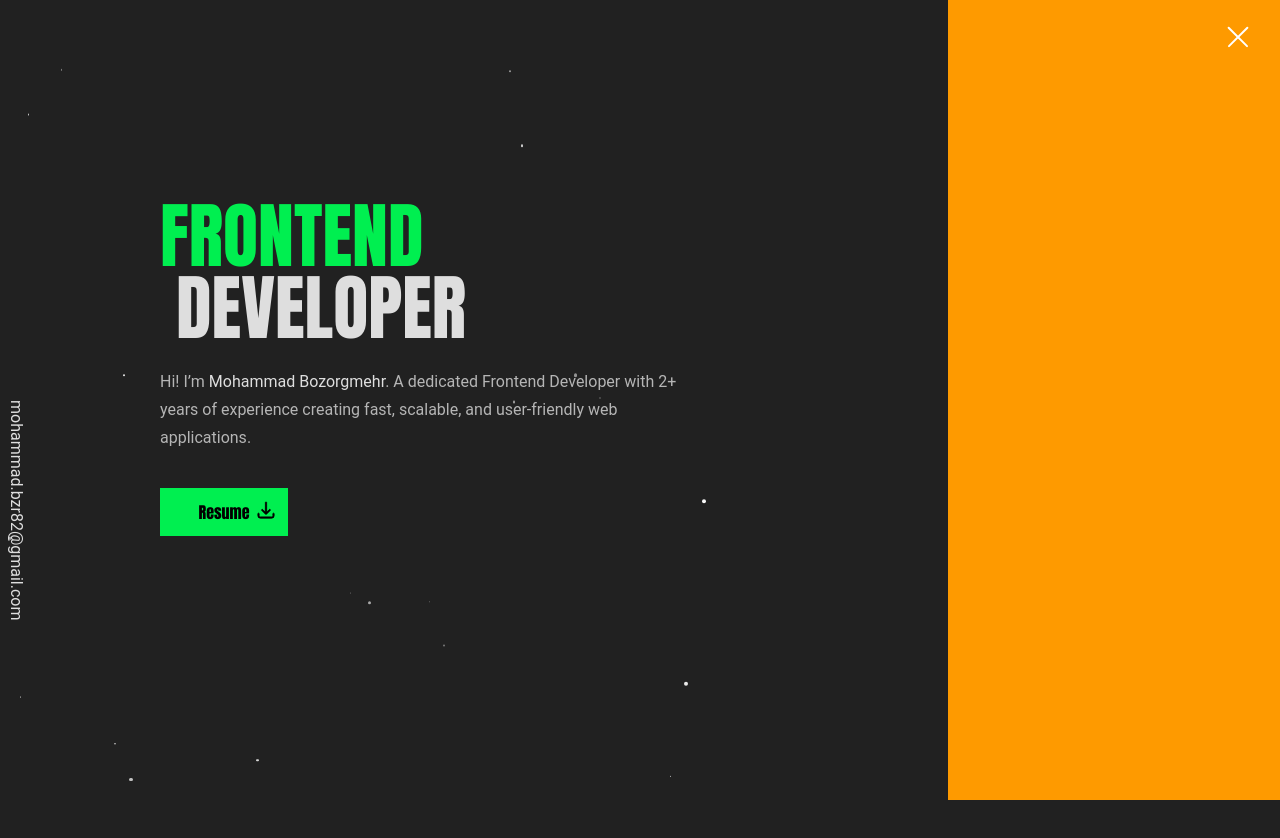
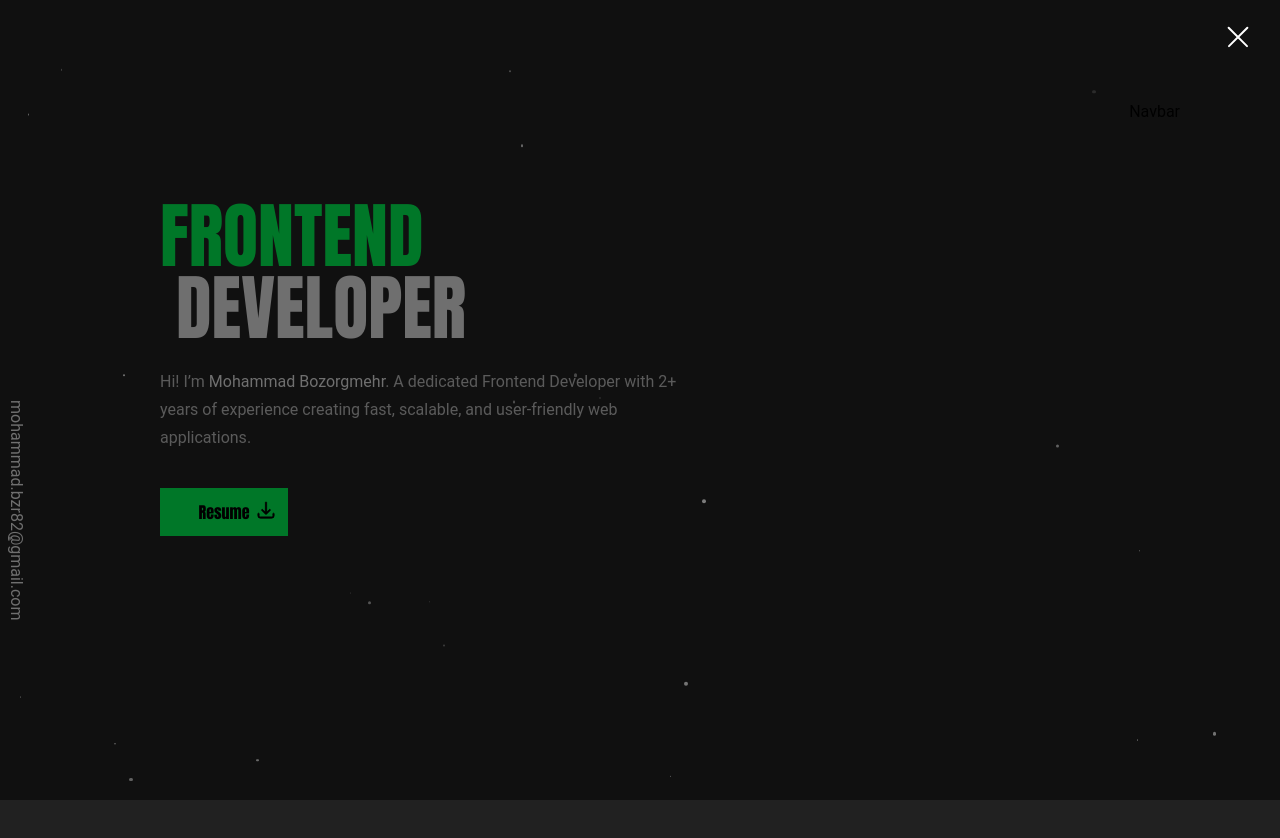
Before and after one commit to mmdbzr/portfolio-app, a Next.js app: page / in a window 1280 px wide. Both pictures are taken after a click on the button 1242 px from the left and 46 px from the top of the page. Shown: the top 838 px of the page. Built offline with nearby package versions, Linux system fonts and the light colour scheme.

Commit message:
add navbar

```diff
--- /dev/null
+++ b/src/components/shared/Curve.tsx
@@ -0,0 +1,36 @@
+import React from "react";
+import { motion } from "framer-motion";
+
+export default function Index() {
+  const initialPath = `M100 0 L200 0 L200 ${window.innerHeight} L100 ${
+    window.innerHeight
+  } Q-100 ${window.innerHeight / 2} 100 0`;
+  const targetPath = `M100 0 L200 0 L200 ${window.innerHeight} L100 ${
+    window.innerHeight
+  } Q100 ${window.innerHeight / 2} 100 0`;
+
+  const curve = {
+    initial: {
+      d: initialPath,
+    },
+    enter: {
+      d: targetPath,
+      transition: { duration: 1, ease: [0.76, 0, 0.24, 1] },
+    },
+    // exit: {
+    //   d: initialPath,
+    //   transition: { duration: 0.8, ease: [0.76, 0, 0.24, 1] },
+    // },
+  };
+
+  return (
+    <svg className="absolute top-0 left-[-100px] w-[100px] h-full -z-10">
+      <motion.path
+        variants={curve}
+        initial="initial"
+        animate="enter"
+        exit="exit"
+      ></motion.path>
+    </svg>
+  );
+}
--- a/src/components/shared/Menu.tsx
+++ b/src/components/shared/Menu.tsx
@@ -1,5 +1,7 @@
 "use client";
 import React, { useState } from "react";
+import Navbar from "./Navbar";
+import { AnimatePresence } from "framer-motion";
 
 export interface NavbarProps {
   className?: string;
@@ -10,9 +12,9 @@ const Menu: React.FC<NavbarProps> = ({ className }) => {
   const [isHover, setIsHover] = useState(false);
 
   return (
-    <div className="z-30 absolute right-0 top-0 ">
+    <div className="z-30 absolute right-0 top-0 h-screen ">
       <button
-        className=" w-9  h-5 flex flex-col space-y-7 fixed right-3 top-6 md:top-9 md:right-5"
+        className=" w-9  h-5 flex flex-col space-y-7 fixed right-3 top-6 md:top-9 md:right-5 z-20"
         onMouseEnter={() => {
           setIsHover(true);
         }}
@@ -42,9 +44,19 @@ const Menu: React.FC<NavbarProps> = ({ className }) => {
           }`}
         />
       </button>
-      {isActive && (
-        <div className="w-[332px] h-[100vh] bg-amber-500 inline-block"></div>
-      )}
+      <AnimatePresence mode="wait">
+        {isActive && (
+          <div>
+            <div
+              className="w-full h-screen bg-black opacity-50 fixed top-0 left-0 z-10"
+              onClick={() => {
+                setIsActive(false);
+              }}
+            />
+            <Navbar />
+          </div>
+        )}
+      </AnimatePresence>
     </div>
   );
 };
--- /dev/null
+++ b/src/components/shared/Navbar.tsx
@@ -0,0 +1,33 @@
+import React from "react";
+import { motion } from "framer-motion";
+import Curve from "./Curve";
+
+export interface NavbarProps {
+  className?: string;
+}
+
+export const menuSlide = {
+  initial: { x: "calc(100% + 100px)" },
+  enter: { x: "0", transition: { duration: 0.8, ease: [0.76, 0, 0.24, 1] } },
+  exit: {
+    x: "calc(100% + 100px)",
+    transition: { duration: 0.8, ease: [0.76, 0, 0.24, 1] },
+  },
+};
+
+const Navbar: React.FC<NavbarProps> = ({ className }) => {
+  return (
+    <motion.div
+      className={`${className} fixed top-0 right-0 h-screen  flex flex-col items-center justify-center text- `}
+      variants={menuSlide}
+      initial="initial"
+      animate="enter"
+      exit="exit"
+    >
+      <div className={`p-[100px] h-full`}> Navbar</div>
+      <Curve />
+    </motion.div>
+  );
+};
+
+export default Navbar;
```
